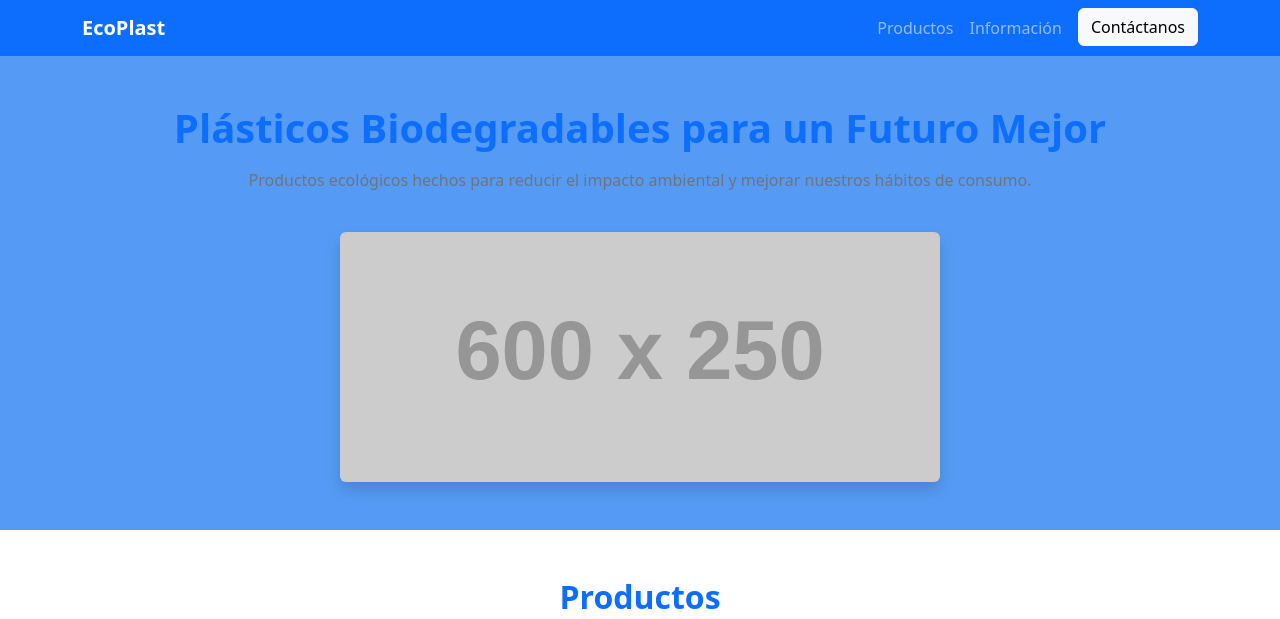
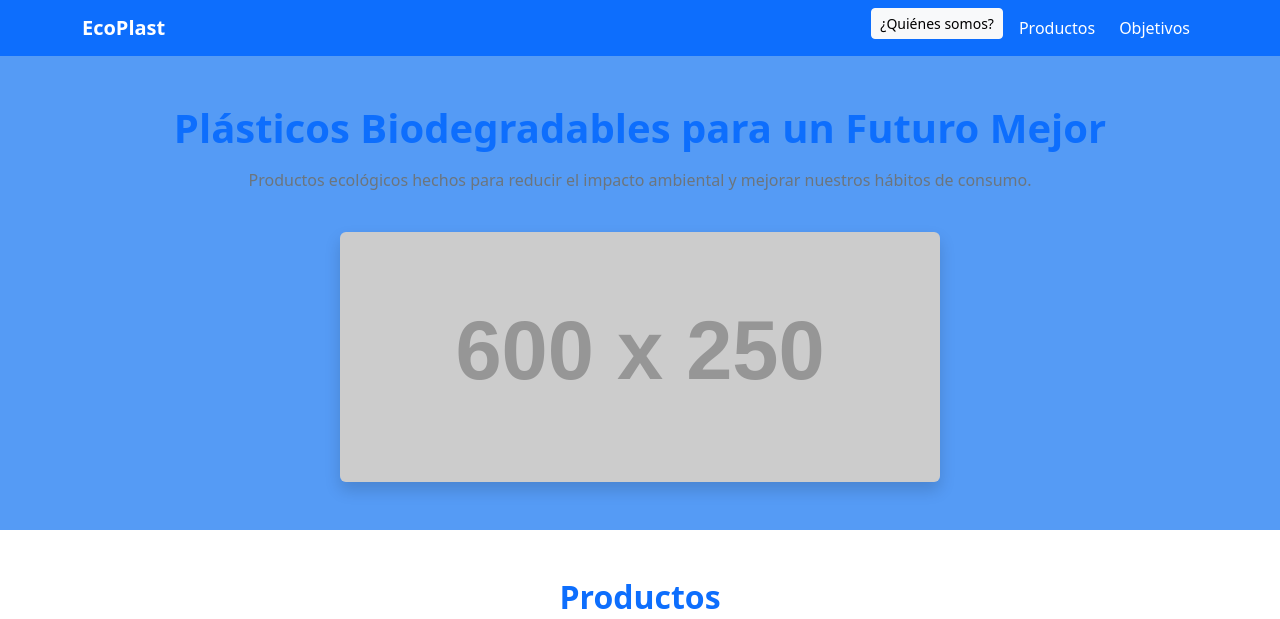
Before and after one commit to Josue3102/Babys-green-A.C, a plain HTML site: page index.html in a window 1280 px wide. Shown: the top 619 px of the page. Drawn offline with nearby package versions, Linux system fonts and the light colour scheme; placeholder pictures from the web are drawn by us.

Commit message:
Add files via upload

```diff
--- a/index.html
+++ b/index.html
@@ -31,14 +31,18 @@
       <span class="navbar-toggler-icon"></span>
     </button>
 
-    <div class="collapse navbar-collapse" id="nav">
-      <ul class="navbar-nav ms-auto">
-        <li class="nav-item"><a class="nav-link" href="#productos">Productos</a></li>
-        <li class="nav-item"><a class="nav-link" href="#info">Información</a></li>
-        <li class="nav-item"><a class="btn btn-light ms-2" href="mailto:contacto@ecoplast.com">Contáctanos</a></li>
-      </ul>
-    </div>
+ <button class="navbar-toggler" data-bs-toggle="collapse" data-bs-target="#nav">
+    <span class="navbar-toggler-icon"></span>
+  </button>
+
+  <div id="nav" class="collapse navbar-collapse">
+    <ul class="navbar-nav ms-auto gap-2">
+      <li class="nav-item"><a class="btn btn-sm btn-light" href="Index - copia.HTML">¿Quiénes somos?</a></li>
+      <li class="nav-item"><a class="nav-link text-white" href="index.html">Productos</a></li>
+      <li class="nav-item"><a class="nav-link text-white" href="index-copia-2.html">Objetivos</a></li>
+    </ul>
   </div>
+</nav>
 </nav>
 
 
```
Also changed, not shown: index- 3.html (+0 -11 lines).
